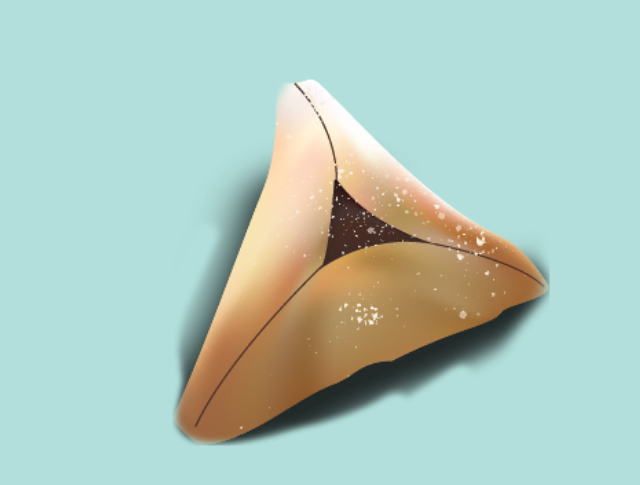
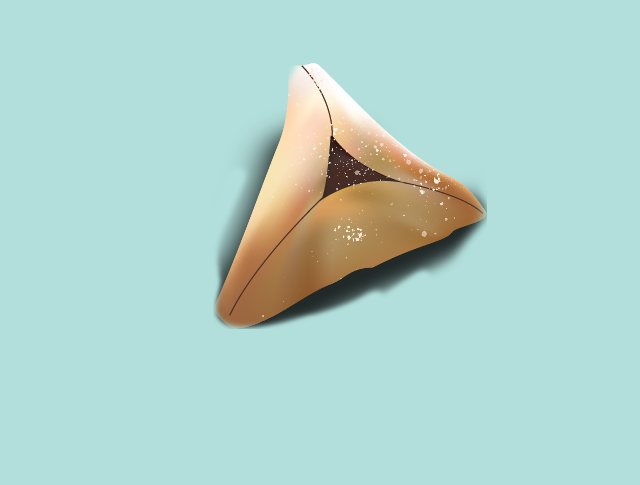
Before and after one commit to kfirw/purimshaatnez, a plain HTML site: page index.html in a window 1280 px wide. Shown: the part 61-546 px from the top of the page, without its empty margins (319-959 px from the left). Drawn offline with Linux system fonts and the light colour scheme.

Commit message:
Update index.html

```diff
--- a/index.html
+++ b/index.html
@@ -11,9 +11,9 @@
             background-color: #b2dfdb; /* צבע רקע ורדרד עדין */
         }
 
-        #cookie {
-            cursor: pointer;
-            width: 600px;
+      cursor: pointer;
+            width: 80%;  /* משנה את רוחב התמונה בהתאם לרוחב המסך */
+            max-width: 600px;  /* מגביל את רוחב התמונה למקסימום של 600px */
             transition: opacity 0.5s ease-in-out;
             background-color: transparent; /* מוודא שהרקע לא משתנה */
         }
```
